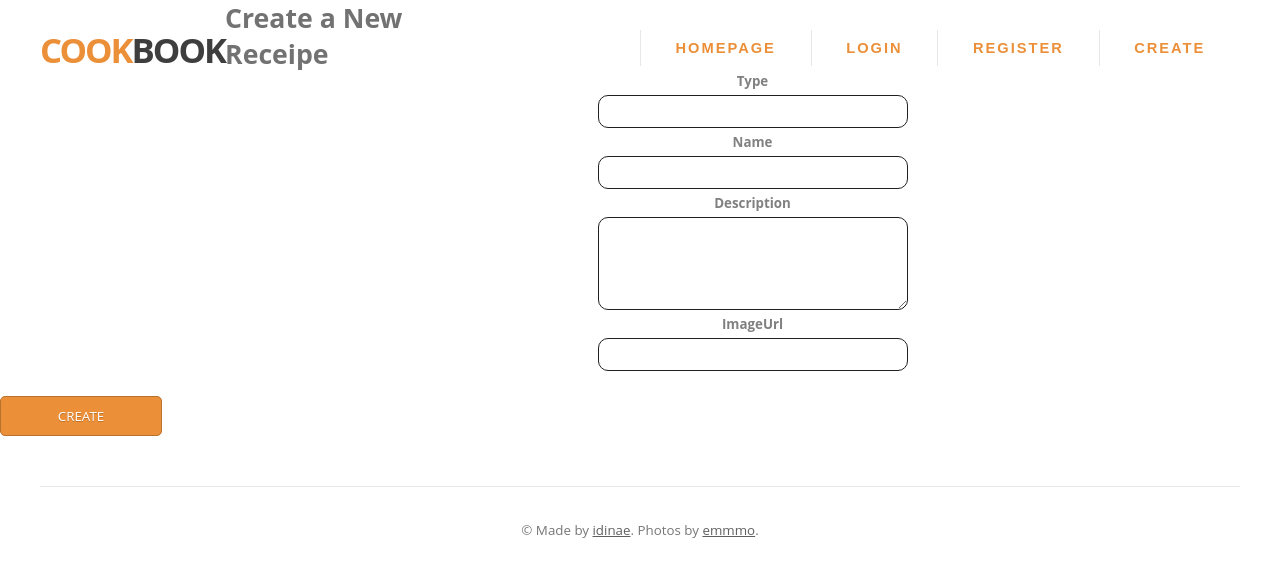
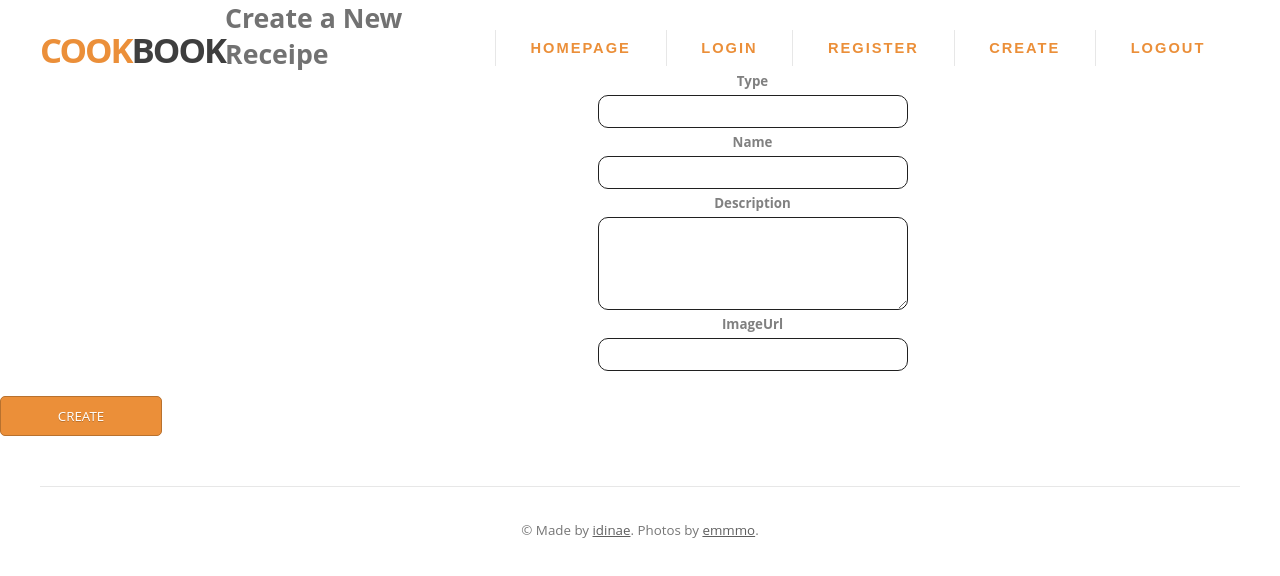
Before and after one commit to idinae/js-react-app, a React (Create React App) app in the folder recipes/: page /recipes/create in a window 1280 px wide. Shown: the top 576 px of the page. Built offline with nearby package versions, Linux system fonts and the light colour scheme; no server answers.

Commit message:
logout added

```diff
--- a/recipes/src/App.js
+++ b/recipes/src/App.js
@@ -6,7 +6,7 @@ import Main from './components/Main';
 import Details from './components/Details';
 import Create from './components/Create';
 import Login from './components/Login';
-import './utils/firebase';
+import firebase from './utils/firebase';
 import './App.css';
 
 function App() {
@@ -19,6 +19,9 @@ function App() {
         <Route path="/recipes/details/:recipeId" component={Details} />
         <Route path="/recipes/create" component={Create} />
         <Route path="/login" component={Login} />
+        <Route path="/logout" render={props => {
+          firebase.auth().signOut();
+        }} />
       </Switch>
 
       <Footer />
--- a/recipes/src/components/Header/Header.js
+++ b/recipes/src/components/Header/Header.js
@@ -14,10 +14,10 @@ const Header = () => {
               <ul>
 
                 <li><Link to="/">Homepage</Link></li>
-
                 <li><Link to="/login">Login</Link></li>
                 <li><Link to="/register">Register</Link></li>
                 <li><Link to="/recipes/create">Create</Link></li>
+                <li><Link to="/logout">Logout</Link></li>
 
               </ul>
             </div>
```
